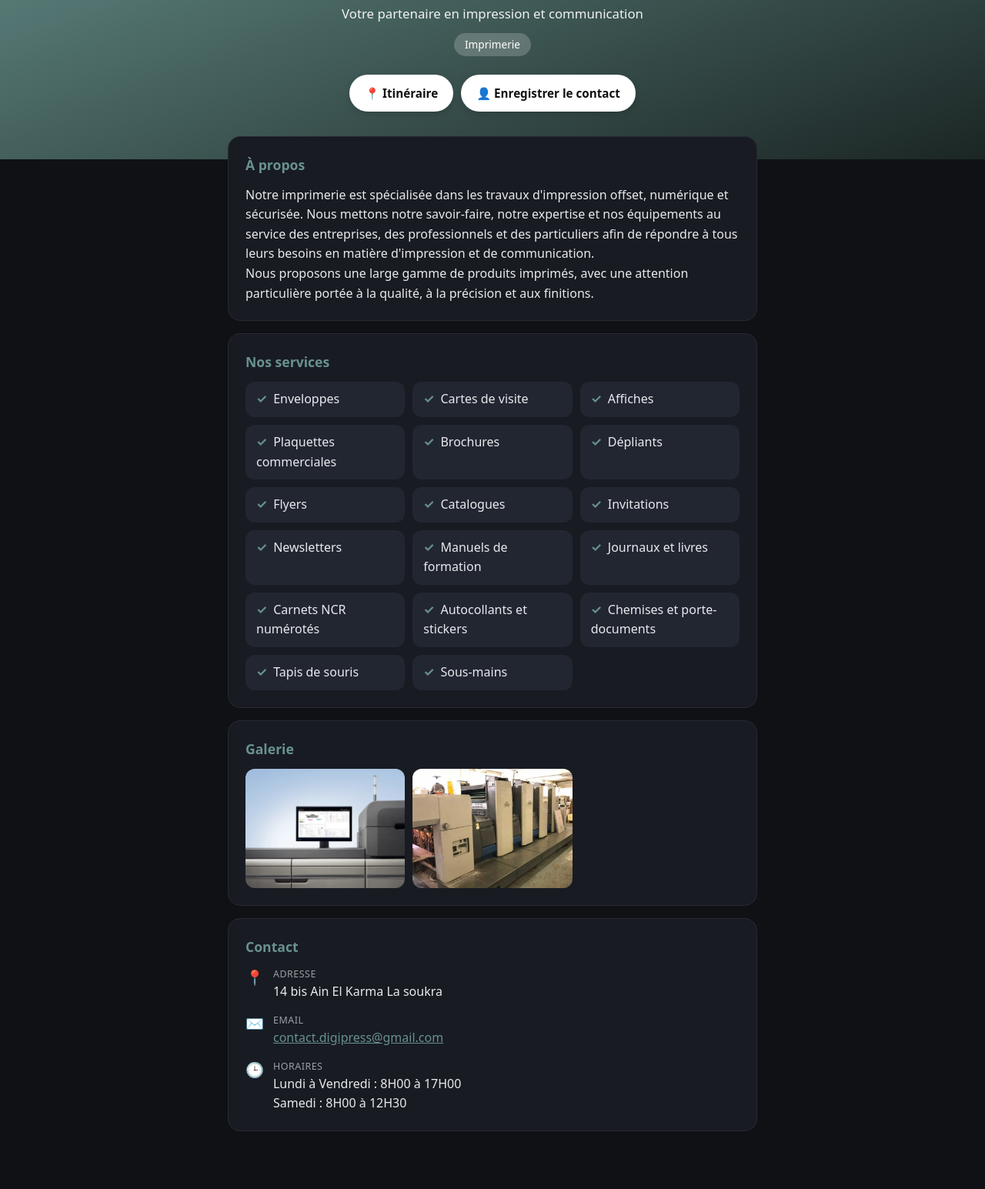
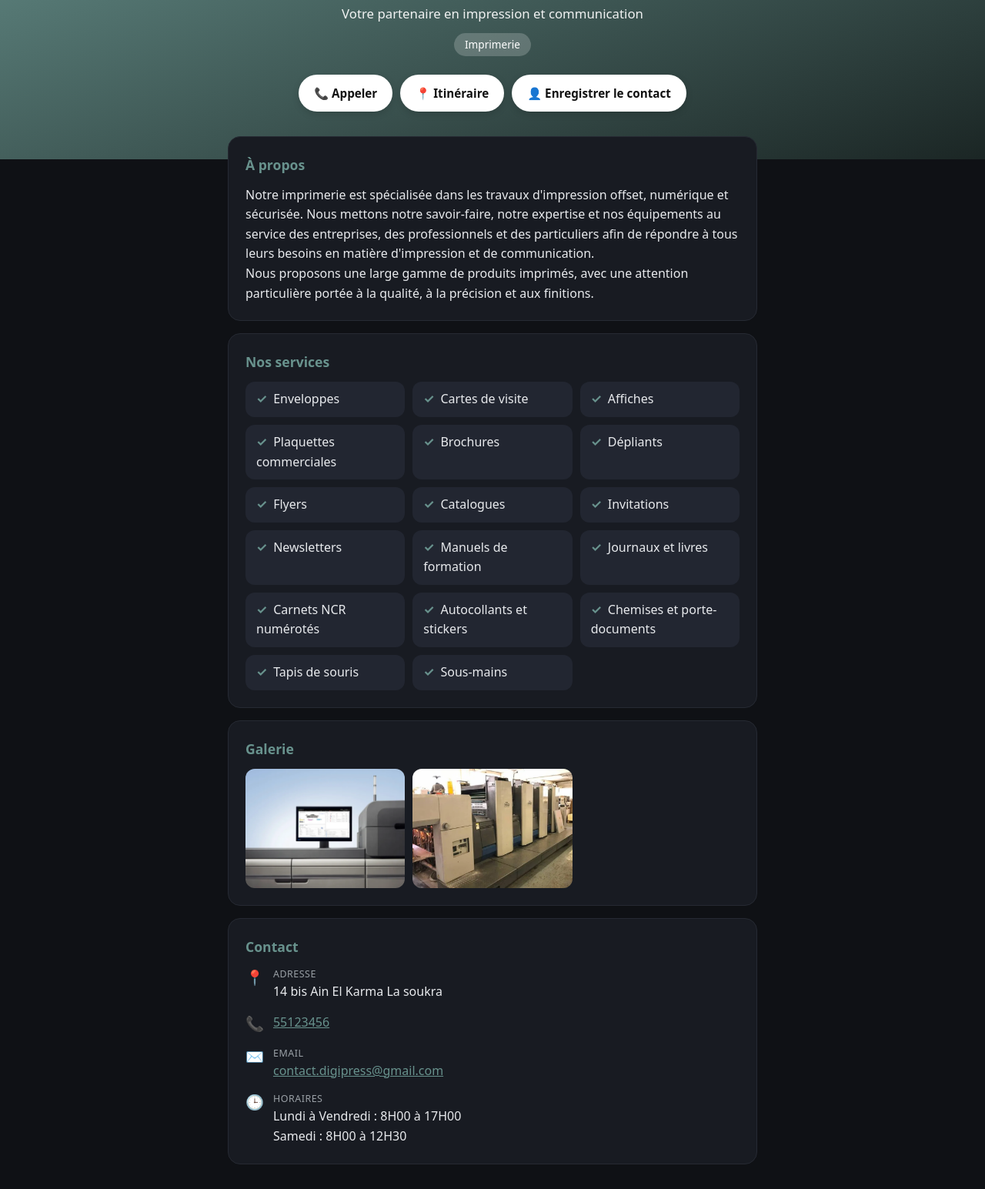
Before and after one commit to contactdigipress-png/c, a plain HTML site: page digipress-sarl/index.html in a window 1280 px wide. Shown: the part 200-1745 px from the top of the page at 77% size. Before the commit the page ends 1716 px from the top, so only its background shows below. Drawn offline with Linux system fonts and the light colour scheme.

Commit message:
Site digipress-sarl : index.html

```diff
--- a/digipress-sarl/index.html
+++ b/digipress-sarl/index.html
@@ -69,13 +69,13 @@ footer{text-align:center;color:var(--muted);font-size:.8rem;padding:6px 16px 30p
 <h1>DigiPress SARL</h1>
 <p class="slogan">Votre partenaire en impression et communication</p>
 <span class="badge">Imprimerie</span>
-<div class="actions"><a class="btn" href="https://www.google.com/maps/search/?api=1&amp;query=14%20bis%20Ain%20El%20Karma%20La%20soukra" target="_blank" rel="noopener">📍 Itinéraire</a><a class="btn" href="contact.vcf" download="digipress-sarl.vcf">👤 Enregistrer le contact</a></div>
+<div class="actions"><a class="btn" href="tel:55123456">📞 Appeler</a><a class="btn" href="https://www.google.com/maps/search/?api=1&amp;query=14%20bis%20Ain%20El%20Karma%20La%20soukra" target="_blank" rel="noopener">📍 Itinéraire</a><a class="btn" href="contact.vcf" download="digipress-sarl.vcf">👤 Enregistrer le contact</a></div>
 </header>
 <main>
 <section><h2>À propos</h2><p class="about">Notre imprimerie est spécialisée dans les travaux d&#39;impression offset, numérique et sécurisée. Nous mettons notre savoir-faire, notre expertise et nos équipements au service des entreprises, des professionnels et des particuliers afin de répondre à tous leurs besoins en matière d&#39;impression et de communication.<br>Nous proposons une large gamme de produits imprimés, avec une attention particulière portée à la qualité, à la précision et aux finitions.</p></section>
 <section><h2>Nos services</h2><ul class="services"><li>Enveloppes</li><li>Cartes de visite</li><li>Affiches</li><li>Plaquettes commerciales</li><li>Brochures</li><li>Dépliants</li><li>Flyers</li><li>Catalogues</li><li>Invitations</li><li>Newsletters</li><li>Manuels de formation</li><li>Journaux et livres</li><li>Carnets NCR numérotés</li><li>Autocollants et stickers</li><li>Chemises et porte-documents</li><li>Tapis de souris</li><li>Sous-mains</li></ul></section>
 <section><h2>Galerie</h2><div class="gallery"><a href="photo1.webp" target="_blank" rel="noopener"><img loading="lazy" src="photo1.webp" alt="DigiPress SARL 1"></a><a href="photo2.webp" target="_blank" rel="noopener"><img loading="lazy" src="photo2.webp" alt="DigiPress SARL 2"></a></div></section>
-<section><h2>Contact</h2><ul class="info"><li><span class="ic">📍</span><div><small>Adresse</small>14 bis Ain El Karma La soukra</div></li><li><span class="ic">✉️</span><div><small>Email</small><a href="mailto:contact.digipress@gmail.com">contact.digipress@gmail.com</a></div></li><li><span class="ic">🕒</span><div><small>Horaires</small>Lundi à Vendredi : 8H00 à 17H00<br>Samedi : 8H00 à 12H30</div></li></ul></section>
+<section><h2>Contact</h2><ul class="info"><li><span class="ic">📍</span><div><small>Adresse</small>14 bis Ain El Karma La soukra</div></li><li><span class="ic">📞</span><div><a href="tel:55123456">55123456</a></div></li><li><span class="ic">✉️</span><div><small>Email</small><a href="mailto:contact.digipress@gmail.com">contact.digipress@gmail.com</a></div></li><li><span class="ic">🕒</span><div><small>Horaires</small>Lundi à Vendredi : 8H00 à 17H00<br>Samedi : 8H00 à 12H30</div></li></ul></section>
 
 </main>
 
```
